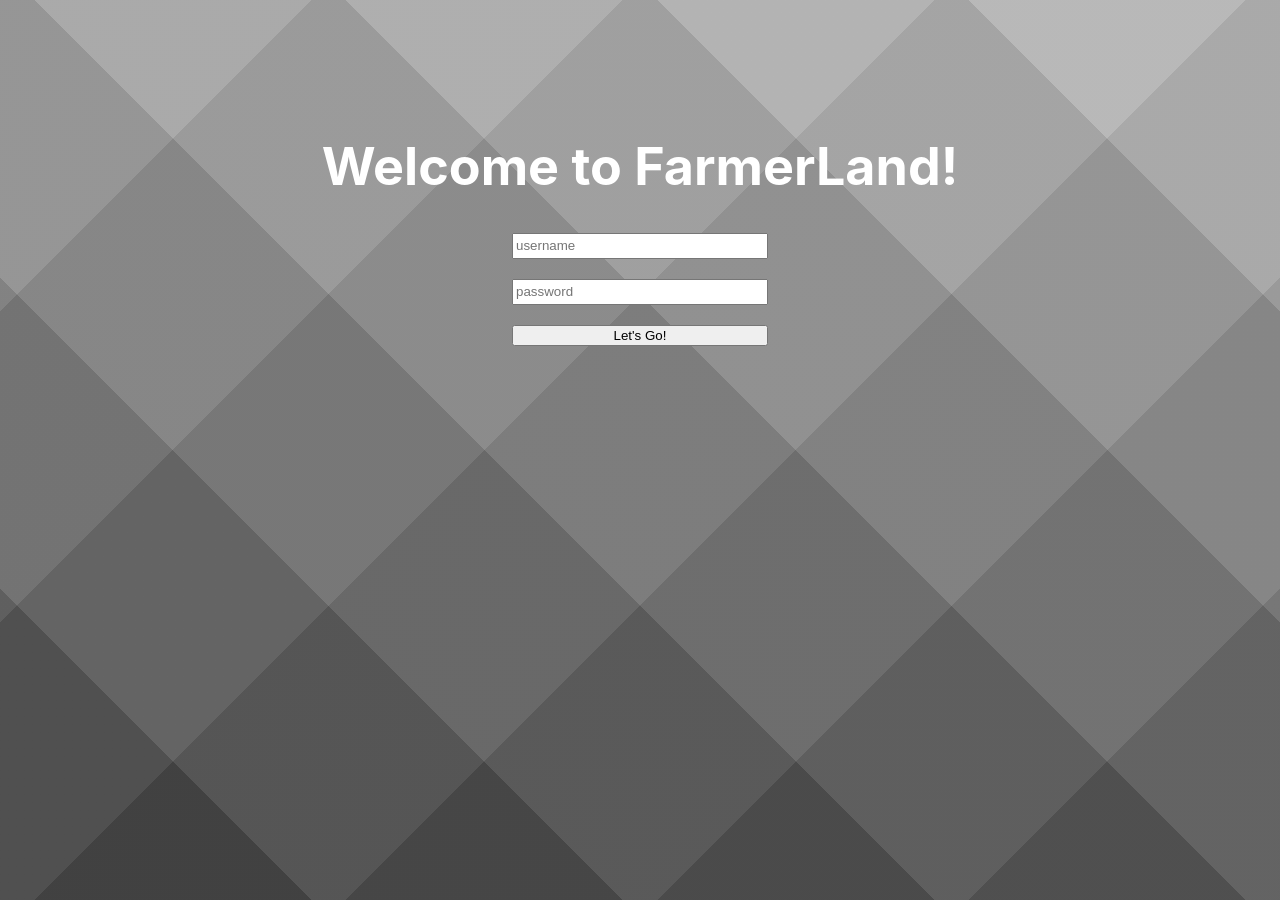
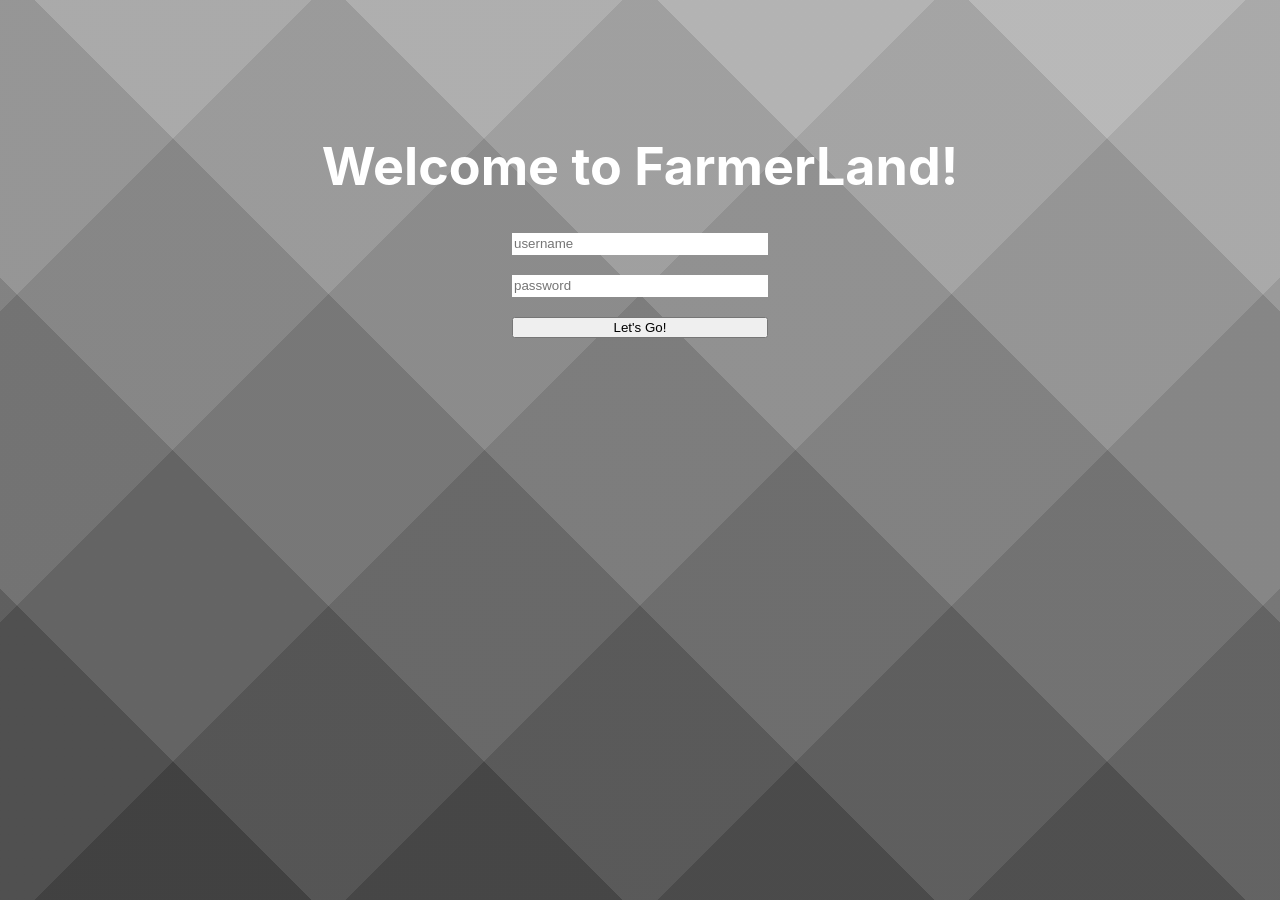
Before and after one commit to AidenBow/auth-login-react, a React (Create React App) app in the folder application/: page / in a window 1280 px wide. Built offline with nearby package versions, Linux system fonts and the light colour scheme.

Commit message:
axios login works

```diff
--- a/application/src/App.css
+++ b/application/src/App.css
@@ -16,5 +16,7 @@ form {
 
 input {
   margin-bottom: 20px;
-  height: 20px
+  height: 20px;
+  text-decoration: none;
+  border: none;
 }
--- a/application/src/components/SignInForm.js
+++ b/application/src/components/SignInForm.js
@@ -17,8 +17,8 @@ function SignInForm() {
   const handleSubmit = (e) => {
     e.preventDefault()
     console.log(login)
-    axios()
-      .post("localhost:4000/api/login", login)
+    axios
+      .post("http://localhost:4000/api/login", login)
       .then(res => {
         console.log(res)
         //props.history.push('/profile');
@@ -34,14 +34,14 @@ function SignInForm() {
             name="username"
             placeholder="username"
             onChange={handleChanges}
-            // value={userLogin.username}
+            value={login.username}
         />
         <input
             type="password"
             name="password"
             placeholder="password"
             onChange={handleChanges}
-            // value={userLogin.password}
+            value={login.password}
         />
         <button type="submit" >Let's Go!</button>
       </form>
```
